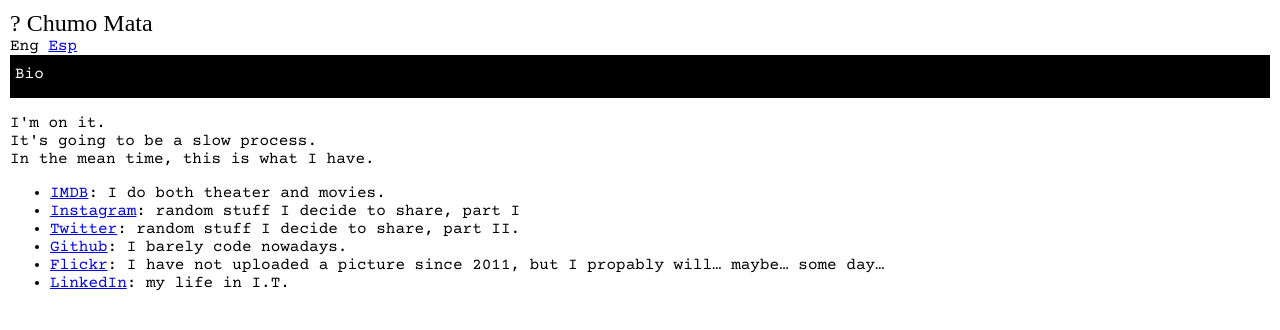
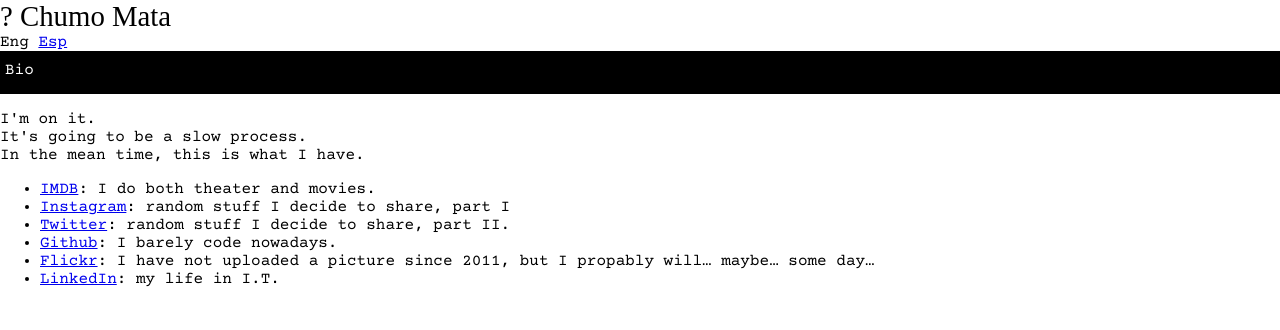
Before and after one commit to jmchuma/jmchuma.github.com, a Jekyll site: the page built from en/index.html, in a window 1280 px wide. Shown: the top 330 px of the page. Built offline with Jekyll 4.4.1, drawn with Linux system fonts in a browser that asks for light colours; some web fonts are replaced.

Commit message:
Use rem for font sizes
This also removes the margin of the body. I wanted no margin in the
head. I'll set it properly fox each media later.

```diff
--- a/css/style.css
+++ b/css/style.css
@@ -1,7 +1,7 @@
 body {
 	font-family: 'Courier Prime';
-	/*font-size: 1rem;*/
-	margin: 10px;
+	font-size: 1rem;
+	margin: 0px;
 }
 
 main {
@@ -10,9 +10,10 @@ main {
 
 div#title {
 	font-family: 'Lily Script One';
-	font-size: x-large;
+	font-size: 1.8rem;
 	/*text-align: center;*/
 }
+
 div#title a {
 	color: black;
 	text-decoration: none;
```
